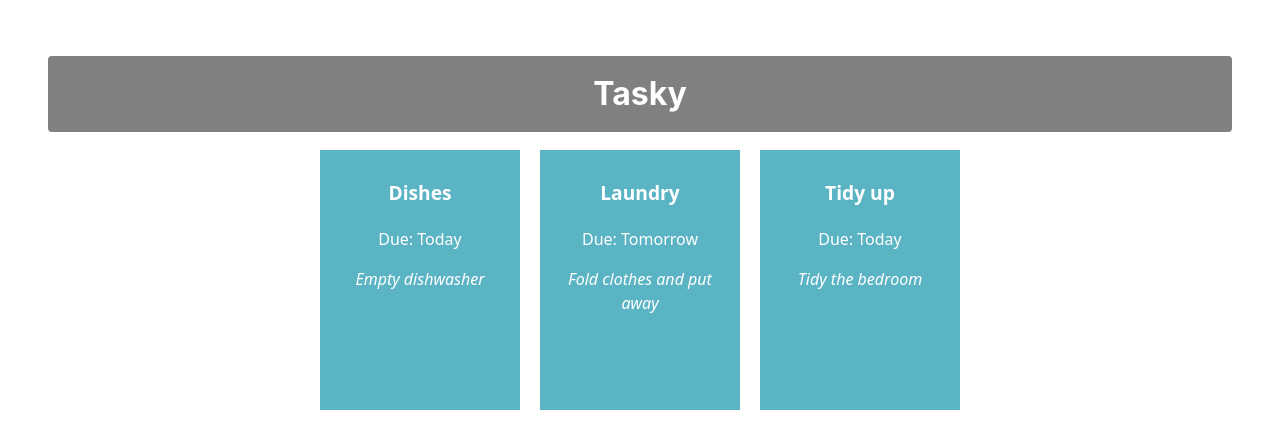
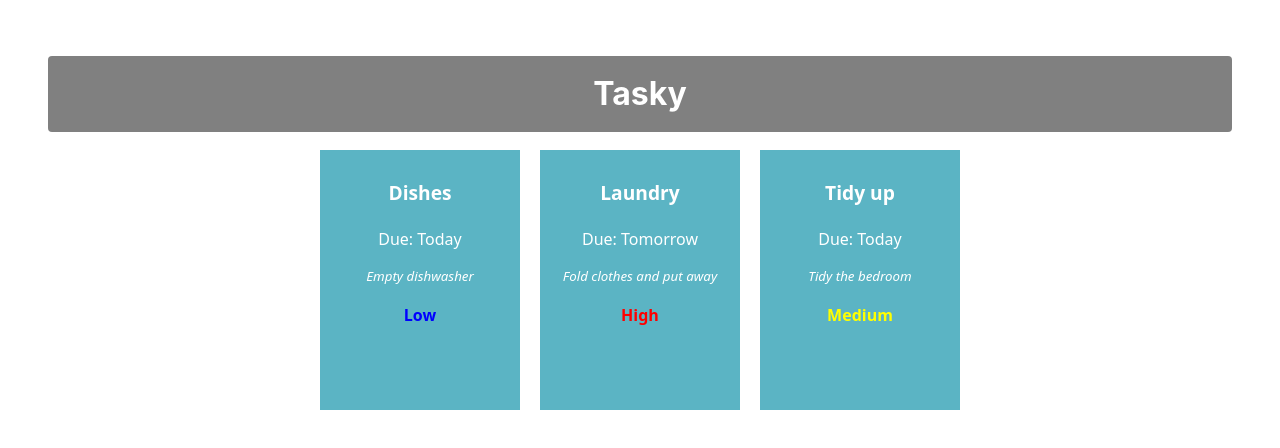
Before and after one commit to JakeDsetu/react-basics-labs, a React (Vite) app in the folder tasky/: page / in a window 1280 px wide. Shown: the top 448 px of the page. Built offline with nearby package versions, Linux system fonts and the light colour scheme.

Commit message:
Tasky Lab 2a - Exercise done

```diff
--- a/tasky/src/App.css
+++ b/tasky/src/App.css
@@ -43,4 +43,20 @@ div {
 
 .description {
   font-style: italic;
+  font-size: smaller;
 }
+
+.prioritylow {
+  font-weight: bold;
+  color: blue;
+}
+
+.prioritymedium {
+  font-weight: bold;
+  color: yellow;
+}
+
+.priorityhigh {
+  font-weight: bold;
+  color: red;
+}
--- a/tasky/src/App.jsx
+++ b/tasky/src/App.jsx
@@ -5,9 +5,9 @@ import React, { useState } from 'react';
 function App() {
   const [ taskState, setTaskState ] = useState({
     tasks: [
-      { id: 1, title:"Dishes", description: "Empty dishwasher", deadline: "Today" },
-      { id: 2, title: "Laundry", description: "Fold clothes and put away", deadline: "Tomorrow" },
-      { id: 3, title: "Tidy up", description: "Tidy the bedroom", deadline: "Today" }
+      { id: 1, title:"Dishes", description: "Empty dishwasher", deadline: "Today", prioritylow: "Low"},
+      { id: 2, title: "Laundry", description: "Fold clothes and put away", deadline: "Tomorrow", priorityhigh: "High"},
+      { id: 3, title: "Tidy up", description: "Tidy the bedroom", deadline: "Today", prioritymedium: "Medium" }
     ]
   });
 
@@ -19,10 +19,12 @@ function App() {
       title={task.title}
       description={task.description}
       deadline={task.deadline}
+      priorityhigh={task.priorityhigh}
+      prioritymedium={task.prioritymedium}
+      prioritylow={task.prioritylow}
       key={task.id}
     />
   ))}
-
     </div>
   );
 
--- a/tasky/src/components/task.jsx
+++ b/tasky/src/components/task.jsx
@@ -7,6 +7,9 @@ const Task = (props) => {
             <p className="title">{props.title}</p>
             <p>Due: {props.deadline}</p>
             <p className="description"> {props.description}</p>
+            <p className="priorityhigh"> {props.priorityhigh}</p>
+            <p className="prioritymedium"> {props.prioritymedium}</p>
+            <p className="prioritylow"> {props.prioritylow}</p>
         </div>
     )
 
```
